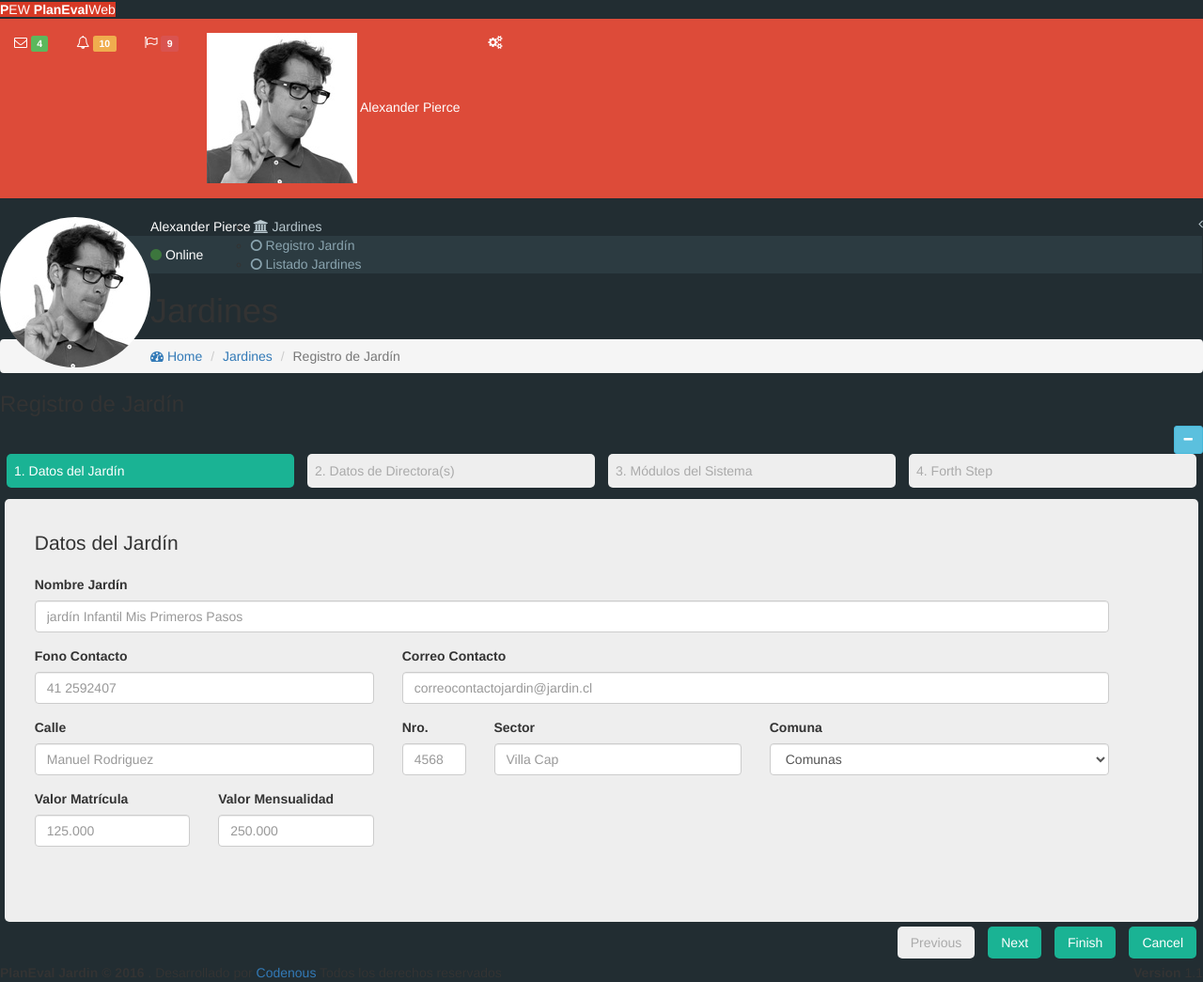
After one commit to codenous/intranet_planEvalWeb, a CodeIgniter app: page /SistemasWeb/jardines/Index/registroJardin in a window 1280 px wide. The commit adds this page. Shown: the whole page at 94% size. Run offline with CodeIgniter, Linux system fonts and the light colour scheme; some libraries are stand-ins or nearby versions.

Commit message:
modificaciones mínimas carlos

```diff
--- a/application/helpers/links_head_helper.php
+++ b/application/helpers/links_head_helper.php
@@ -14,6 +14,9 @@ function getLinks()
              folder instead of downloading all of them to reduce the load. -->
         <link rel="stylesheet" href="'.base_url().'assets/css/skins/_all-skins.min.css">
 
+        <link rel="stylesheet" href="'.base_url().'assets/plugins/steps/jquery.steps.css">
+
+
         <script src="'.base_url().'assets/js/jquery.js"></script>
         <!-- Bootstrap 3.3.6 -->
         <script src="'.base_url().'assets/js/bootstrap.min.js"></script>
@@ -24,7 +27,8 @@ function getLinks()
         <!-- AdminLTE App -->
         <script src="'.base_url().'assets/js/app.js"></script>
         <!-- AdminLTE for demo purposes -->
-      <script src="'.base_url().'assets/js/demo.js"></script>';
+        <script src="'.base_url().'assets/js/demo.js"></script>
+        <script src="'.base_url().'assets/plugins/steps/jquery.steps.min.js"></script>';
 
     return $link;
 }
--- /dev/null
+++ b/application/modules/jardines/controllers/Index.php
@@ -0,0 +1,23 @@
+<?php
+defined('BASEPATH') OR exit('No direct script access allowed');
+
+class Index extends MY_Controller
+{
+
+public function __construct()
+ {
+
+ parent::__construct();
+ //$this->load->model('index_model');
+ }
+    public function registroJardin()
+    {
+            $data = array (
+                'titulo'            =>  'registro Jardín',
+                'tituloMantenedor'  =>  'Jardines',
+                'tituloFormulario'  =>  'Registro de Jardín'
+            );
+
+    $this ->templateAdmin ('registroJardin_view', $data);
+    }
+}
--- /dev/null
+++ b/application/modules/jardines/views/registroJardin_view.php
@@ -0,0 +1,234 @@
+  <div class="content-wrapper">
+    <!-- Content Header (Page header) -->
+    <section class="content-header">
+      <h1>
+        <?php echo $tituloMantenedor; ?>
+      </h1>
+      <ol class="breadcrumb">
+        <li><a href="#"><i class="fa fa-dashboard"></i> Home</a></li>
+        <li><a href="#">Jardines</a></li>
+        <li class="active">Registro de Jardín</li>
+      </ol>
+    </section>
+
+    <!-- Main content -->
+    <section class="content">
+      <!-- Default box -->
+      <div class="box box-primary ">
+        <div class="box-header with-border">
+          <h3 class="box-title"><?php echo $tituloFormulario; ?></h3>
+
+          <div class="box-tools pull-right">
+            <button type="button" class="btn btn-info btn-sm" data-widget="collapse" title="Collapse">
+              <i class="fa fa-minus"></i></button>
+          </div>
+        </div>
+        <div class="box-body">
+            <div class="content">
+            <script>
+                $(function ()
+                {
+                    $("#wizard").steps({
+                        headerTag: "h2",
+                        bodyTag: "section",
+                        transitionEffect: "slideLeft"
+                    });
+                });
+            </script>
+
+            <div id="wizard">
+                <h2>Datos del Jardín</h2>
+                <section>
+                    <div class="row">
+                        <div class="col-md-12">
+                            <div class="form-group">
+                               <p class="lead">Datos del Jardín</p>
+                            </div>
+                        </div>
+                    </div>
+                    <div class="row">
+                        <div class="col-md-12">
+                            <div class="form-group">
+                                <label>Nombre Jardín</label>
+                                <input type="text" class="form-control" placeholder="jardín Infantil Mis Primeros Pasos">
+                            </div>
+                        </div>
+                        <div class="col-lg-4">
+                            <div class="form-group">
+                                <label>Fono Contacto</label>
+                                <input type="text" class="form-control" placeholder="41 2592407">
+                            </div>
+                        </div>
+                        <div class="col-lg-8">
+                            <div class="form-group">
+                                <label>Correo Contacto</label>
+                                <input type="text" class="form-control" placeholder="correocontactojardin@jardin.cl">
+                            </div>
+                        </div>
+                        <div class="col-md-4">
+                            <div class="form-group">
+                                <label>Calle</label>
+                                <input type="text" class="form-control" placeholder="Manuel Rodriguez">
+                            </div>
+                        </div>
+                        <div class="col-md-1">
+                            <div class="form-group">
+                                <label>Nro.</label>
+                                <input type="text" class="form-control" placeholder="4568">
+                            </div>
+                        </div>
+                        <div class="col-md-3">
+                            <div class="form-group">
+                                <label>Sector</label>
+                                <input type="text" class="form-control" placeholder="Villa Cap">
+                            </div>
+                        </div>
+                        <div class="col-lg-4">
+                            <div class="form-group">
+                                <label>Comuna</label>
+                                <select class="form-control">
+                                    <option> Comunas</option>
+                                    <option>------------------</option>
+                                    <option> Talcahuano</option>
+                                    <option> Concepción</option>
+                                    <option> Chiguayante</option>
+                                    <option> Tomé</option>
+                                </select>
+                            </div>
+                        </div>
+                        <div class="col-lg-2">
+                            <div class="form-group">
+                                <label>Valor Matrícula</label>
+                                <input type="text" class="form-control" placeholder="125.000">
+                            </div>
+                        </div>
+                        <div class="col-lg-2">
+                            <div class="form-group">
+                                <label>Valor Mensualidad</label>
+                                <input type="text" class="form-control" placeholder="250.000">
+                            </div>
+                        </div>
+                    </div>
+                </section>
+
+                <h2>Datos de Directora(s)</h2>
+                <section>
+                    <div class="row">
+                        <div class="col-md-12">
+                            <div class="form-group">
+                               <p class="lead">Registro de Directoras del Jardín</p>
+                            </div>
+                        </div>
+                    </div>
+                    <div class="row">
+                        <div class="col-md-3">
+                            <div class="form-group">
+                                <label>Rut Directora</label>
+                                <input type="text" class="form-control" placeholder="11.111.111-1">
+                            </div>
+                        </div>
+                    </div>
+                    <div class="row">
+                        <div class="col-md-3">
+                            <div class="form-group">
+                                <label>Primer Nombre</label>
+                                <input type="text" class="form-control" placeholder="Marcela">
+                            </div>
+                        </div>
+                        <div class="col-md-3">
+                            <div class="form-group">
+                                <label>Segundo Nombre</label>
+                                <input type="text" class="form-control" placeholder="Alejandra">
+                            </div>
+                        </div>
+                        <div class="col-md-3">
+                            <div class="form-group">
+                                <label>Apellido Paterno</label>
+                                <input type="text" class="form-control" placeholder="Rodriguez">
+                            </div>
+                        </div>
+                        <div class="col-md-3">
+                            <div class="form-group">
+                                <label>Apellido Materno</label>
+                                <input type="text" class="form-control" placeholder="Díaz">
+                            </div>
+                        </div>
+                    </div>
+                    <br>
+                    <div class="row">
+                        <div class="col-md-3">
+                            <div class="form-group">
+                                <label>Rut Directora</label>
+                                <input type="text" class="form-control" placeholder="11.111.111-1">
+                            </div>
+                        </div>
+                    </div>
+                    <div class="row">
+                        <div class="col-md-3">
+                            <div class="form-group">
+                                <label>Primer Nombre</label>
+                                <input type="text" class="form-control" placeholder="Marcela">
+                            </div>
+                        </div>
+                        <div class="col-md-3">
+                            <div class="form-group">
+                                <label>Segundo Nombre</label>
+                                <input type="text" class="form-control" placeholder="Alejandra">
+                            </div>
+                        </div>
+                        <div class="col-md-3">
+                            <div class="form-group">
+                                <label>Apellido Paterno</label>
+                                <input type="text" class="form-control" placeholder="Rodriguez">
+                            </div>
+                        </div>
+                        <div class="col-md-3">
+                            <div class="form-group">
+                                <label>Apellido Materno</label>
+                                <input type="text" class="form-control" placeholder="Díaz">
+                            </div>
+                        </div>
+                    </div>
+                </section>
+
+                <h2>Módulos del Sistema</h2>
+                <section>
+                    <div class="row">
+                        <div class="col-md-6">
+                            <div class="row">
+                                <div class="col-md-12">
+                                    <p class="lead">Módulos Directora</p>
+                                </div>
+                            </div>
+                            <div class="row">
+                                <div class="col-md-12">
+                                    <input type="checkbox"> Funcionarios del Jardín<br>
+                                    <input type="checkbox"> Cuentas de Usuarios<br>
+                                    <input type="checkbox"> Matrícula de Párvulos<br>
+                                    <input type="checkbox"> Niveles del Jardín<br>
+                                    <input type="checkbox"> Unidades de Contenido<br>
+                                    <input type="checkbox"> Aprobar Planificaciones de Educadoras<br>
+                                    <input type="checkbox"> Informes<br>
+                                </div>
+                            </div>
+
+                        </div>
+                        <div class="col-md-6">
+
+                        </div>
+                    </div>
+
+                </section>
+
+                <h2>Forth Step</h2>
+                <section>
+                    <p>Quisque at sem turpis, id sagittis diam. Suspendisse malesuada eros posuere mauris vehicula vulputate. Aliquam sed sem tortor.
+                        Quisque sed felis ut mauris feugiat iaculis nec ac lectus. Sed consequat vestibulum purus, imperdiet varius est pellentesque vitae.
+                        Suspendisse consequat cursus eros, vitae tempus enim euismod non. Nullam ut commodo tortor.</p>
+                </section>
+            </div>
+        </div>
+        </div>
+      </div>
+    </section>
+  </div>
--- a/application/views/templateAdmin/sidebar.php
+++ b/application/views/templateAdmin/sidebar.php
@@ -16,12 +16,11 @@
 
         <li class="treeview">
           <a href="#">
-            <i class="fa fa-users"></i> <span>Jardines</span> <i class="fa fa-angle-left pull-right"></i>
+            <i class="fa fa-university" aria-hidden="true"></i> <span>Jardines</span> <i class="fa fa-angle-left pull-right"></i>
           </a>
           <ul class="treeview-menu">
-              <li><a href="<?php echo base_url()?>funcionarios/Index/registroFuncionarios"><i class="fa fa-circle-o text-aqua"></i> Registro Funcionarios</a></li>
-              <li><a href="<?php echo base_url()?>funcionarios/Index/listadoFuncionarios"><i class="fa fa-circle-o text-aqua"></i> Listado Funcionarios</a></li>
-            <li><a href="#"><i class="fa fa-circle-o text-aqua"></i> Reporte Funcionarios</a></li>
+              <li><a href="<?php echo base_url()?>jardines/Index/registroJardin"><i class="fa fa-circle-o text-aqua"></i> Registro Jardín</a></li>
+              <li><a href="<?php echo base_url()?>jardines/Index/listadoJardines"><i class="fa fa-circle-o text-aqua"></i> Listado Jardines</a></li>
           </ul>
         </li>
       </ul>
```
Also changed, not shown: application/modules/funcionarios/views/FuncionariosLista_view.php (+52 -18 lines), assets/plugins/steps/jquery.steps.css (added), assets/plugins/steps/jquery.steps.min.js (added). Lines whose indentation alone changed are shown as unchanged.
